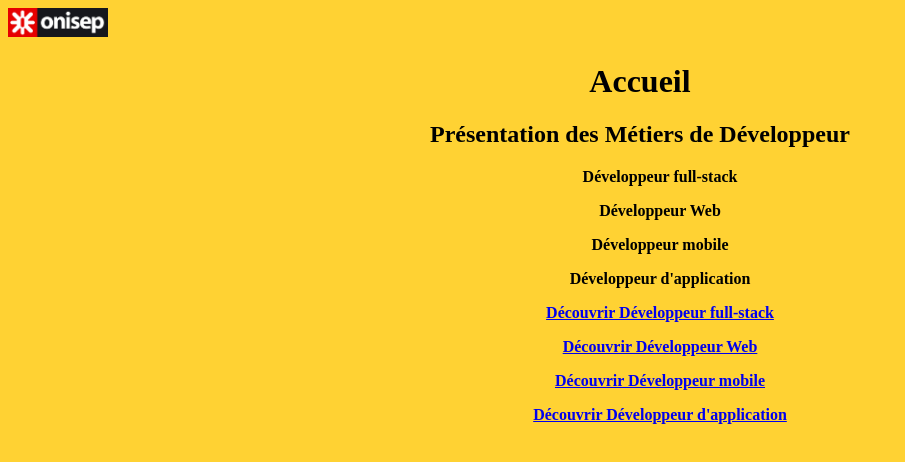
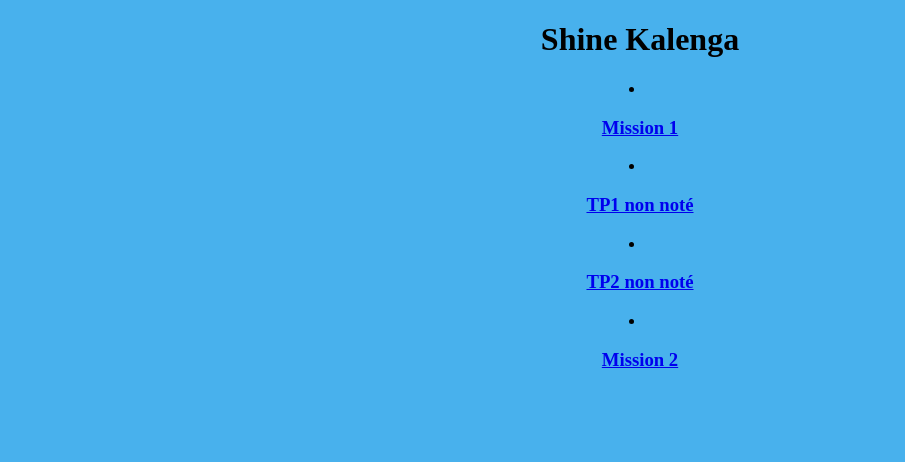
Before and after one commit to Shinezen/Shine, a plain HTML site: page index.html in a window 1280 px wide. Shown: the whole page, without its empty margins (0-905 px from the left). Drawn offline with Linux system fonts and the light colour scheme.

Commit message:
Add files via upload

```diff
--- a/index.html
+++ b/index.html
@@ -4,42 +4,20 @@
     <meta charset="UTF-8">
     <meta name="viewport" content="width=device-width, initial-scale=1.0">
     <meta http-equiv="X-UA-Compatible" content="ie=edge">
-    <title>Document</title>
+    <title>Sommaire</title>
 </head>
-<body bgcolor="#ffd233">
-
-<img src="téléchargement.png" width="100" heigth="80">
-
-
-    <center><h1>Accueil</h1></center>
-
-    <center><h2>Présentation des Métiers de Développeur</h2></center>
+<body bgcolor="#48b1ed">
+<body>
+                                <center><strong><h1>Shine Kalenga</h1></strong></center>
 
 
 
 
-        <center><strong><p><ol>Développeur full-stack</ol></p></strong></center>
-        <center><strong><p><ol>Développeur Web</ol></p></strong></center>
-        <center><strong><p><ol>Développeur mobile</ol></p></strong></center>
-        <center><strong><p><ol>Développeur d'application</ol></p></strong></center>
+              <center><strong><p><li><h3><a href="Mission 1/index.html">Mission 1</a></h3></li></p></strong></center>
+              <center><strong><p><li><h3><a href="TP1/index.html">TP1 non noté</a></h3></li></p></strong></center>
+              <center><strong><p><li><h3><a href="TP2/index.html">TP2 non noté</a></h3></li></p></strong></center>
+              <center><strong><p><li><h3><a href="Mission 2/index.html">Mission 2</a></h3></li></p></strong></center>
 
 
-
-        <center><strong><p><ol><a href="index1.html"> Découvrir Développeur full-stack</a></ol></p></strong></center>
-        <center><strong><p><ol><a href="index2.html">Découvrir Développeur Web</a></ol></p></strong></center>
-        <center><strong><p><ol><a href= "index3.html">Découvrir Développeur mobile</a></ol></p></strong></center>
-        <center><strong><p><ol><a href= "index4.html">Découvrir Développeur d'application</a></ol></p></strong></center>
-
-
-
-
-
-
-
-
-
-
-
-
-
+</body>
 </html>
```
